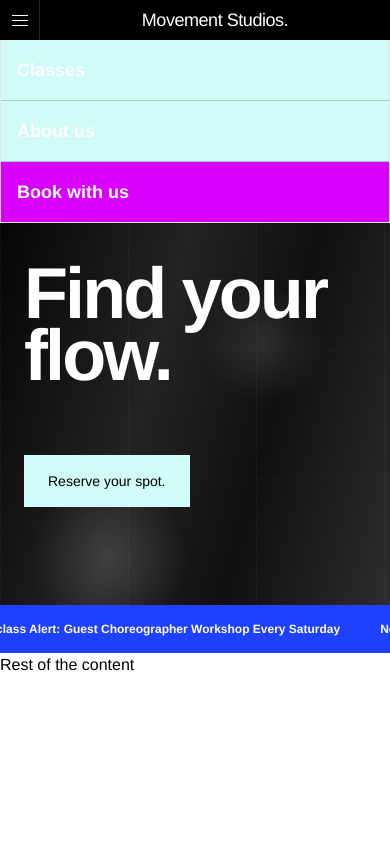
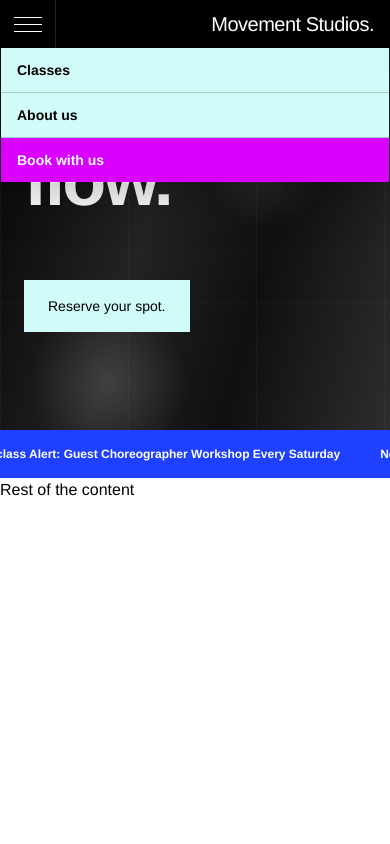
Before and after one commit to SabriBere/movement-studios, a Next.js app: page / in a window 390 px wide. Both pictures are taken after a click on the button "Toggle navigation menu". Shown: the top 844 px of the page. Built offline with nearby package versions, Linux system fonts and the light colour scheme.

Commit message:
fixing styles and behavior of navbar

```diff
--- /dev/null
+++ b/src/components/Hero/HeroAbout.tsx
@@ -0,0 +1,9 @@
+import React from 'react'
+
+const HeroAbout = () => {
+  return (
+    <div>HeroAbout</div>
+  )
+}
+
+export default HeroAbout
--- /dev/null
+++ b/src/components/Hero/HeroClasses.tsx
@@ -0,0 +1,9 @@
+import React from 'react'
+
+const HeroClasses = () => {
+  return (
+    <div>HeroClasses</div>
+  )
+}
+
+export default HeroClasses
--- a/src/components/Navbar/Navbar.tsx
+++ b/src/components/Navbar/Navbar.tsx
@@ -13,9 +13,9 @@ const desktopNavItems = [
 ];
 
 const mobileNavItems = [
-    { label: "Classes", href: "/classes", className: "bg-cian text-black" },
-    { label: "About us", href: "/about", className: "bg-cian text-black" },
-    { label: "Book with us", href: "#booking", className: "bg-fucsia text-black" },
+    { label: "Classes", href: "/classes", className: "bg-cian !text-black" },
+    { label: "About us", href: "/about", className: "bg-cian !text-black" },
+    { label: "Book with us", href: "/booking", className: "bg-fucsia text-black" },
 ];
 
 export default function Navbar({ className = "" }: NavbarProps) {
@@ -23,11 +23,11 @@ export default function Navbar({ className = "" }: NavbarProps) {
 
     return (
         <nav
-            className={`w-full text-white ${className}`.trim()}
+            className={`sticky top-0 z-50 w-full text-white ${className}`.trim()}
             aria-label="Primary"
         >
-            <div className="sm:hidden">
-                <div className="grid h-10 grid-cols-[2.5rem_1fr] overflow-hidden bg-black">
+            <div className="relative z-50 sm:hidden">
+                <div className="grid h-12 grid-cols-[56px_1fr] overflow-hidden bg-black">
                     <button
                         type="button"
                         className="flex items-center justify-center border-r border-white/15 text-white"
@@ -35,7 +35,7 @@ export default function Navbar({ className = "" }: NavbarProps) {
                         aria-expanded={isOpen}
                         onClick={() => setIsOpen((current) => !current)}
                     >
-                        <span className="flex w-4 flex-col gap-1">
+                        <span className="flex w-7 flex-col gap-1.5">
                             <span className="h-px bg-white" />
                             <span className="h-px bg-white" />
                             <span className="h-px bg-white" />
@@ -43,19 +43,19 @@ export default function Navbar({ className = "" }: NavbarProps) {
                     </button>
                     <Link
                         href="/"
-                        className="flex items-center justify-center px-4 text-lg font-light tracking-tight"
+                        className="flex items-center justify-end px-4 text-xl font-light tracking-tight"
                     >
                         Movement Studios.
                     </Link>
                 </div>
 
                 {isOpen ? (
-                    <div className="border border-black/10 border-t-0">
+                    <div className="absolute inset-x-0 top-full z-50 border border-black/10 border-t-0 shadow-2xl">
                         {mobileNavItems.map((item) => (
                             <a
                                 key={item.label}
                                 href={item.href}
-                                className={`block border-b border-black/20 px-4 py-4 text-lg font-semibold transition hover:bg-white hover:!text-black last:border-b-0 ${item.className}`}
+                                className={`block border-b border-black/20 px-4 py-3 text-sm font-semibold transition hover:bg-blue-barry hover:!text-white last:border-b-0 ${item.className}`}
                                 onClick={() => setIsOpen(false)}
                             >
                                 {item.label}
@@ -65,13 +65,13 @@ export default function Navbar({ className = "" }: NavbarProps) {
                 ) : null}
             </div>
 
-            <div className="hidden h-14 w-full items-stretch overflow-hidden bg-black sm:flex lg:h-[68px]">
+            <div className="hidden h-16 w-full items-stretch overflow-hidden bg-black sm:flex lg:h-[68px]">
                 <div className="flex min-w-0 flex-1 items-stretch">
                     {desktopNavItems.map((item) => (
                         <a
                             key={item.label}
                             href={item.href}
-                            className="flex items-center border-r border-white/15 px-4 text-xs font-light tracking-tight text-white transition hover:bg-white hover:text-black md:px-6 md:text-sm lg:px-7"
+                            className="flex items-center border-r border-white/15 px-4 text-xs font-light tracking-tight text-white transition hover:bg-blue-barry hover:!text-white md:px-6 md:text-sm lg:px-7"
                         >
                             {item.label}
                         </a>
@@ -80,7 +80,7 @@ export default function Navbar({ className = "" }: NavbarProps) {
 
                 <Link
                     href="/"
-                    className="flex shrink-0 items-center px-5 text-2xl font-light tracking-tight text-white transition hover:bg-white hover:text-black md:px-7 md:text-3xl lg:px-8 lg:text-[2.2rem]"
+                    className="flex shrink-0 items-center px-5 text-2xl font-light tracking-tight text-white transition hover:bg-blue-barry hover:!text-white md:px-7 md:text-3xl lg:px-8 lg:text-[2.2rem]"
                 >
                     Movement Studios.
                 </Link>
```
